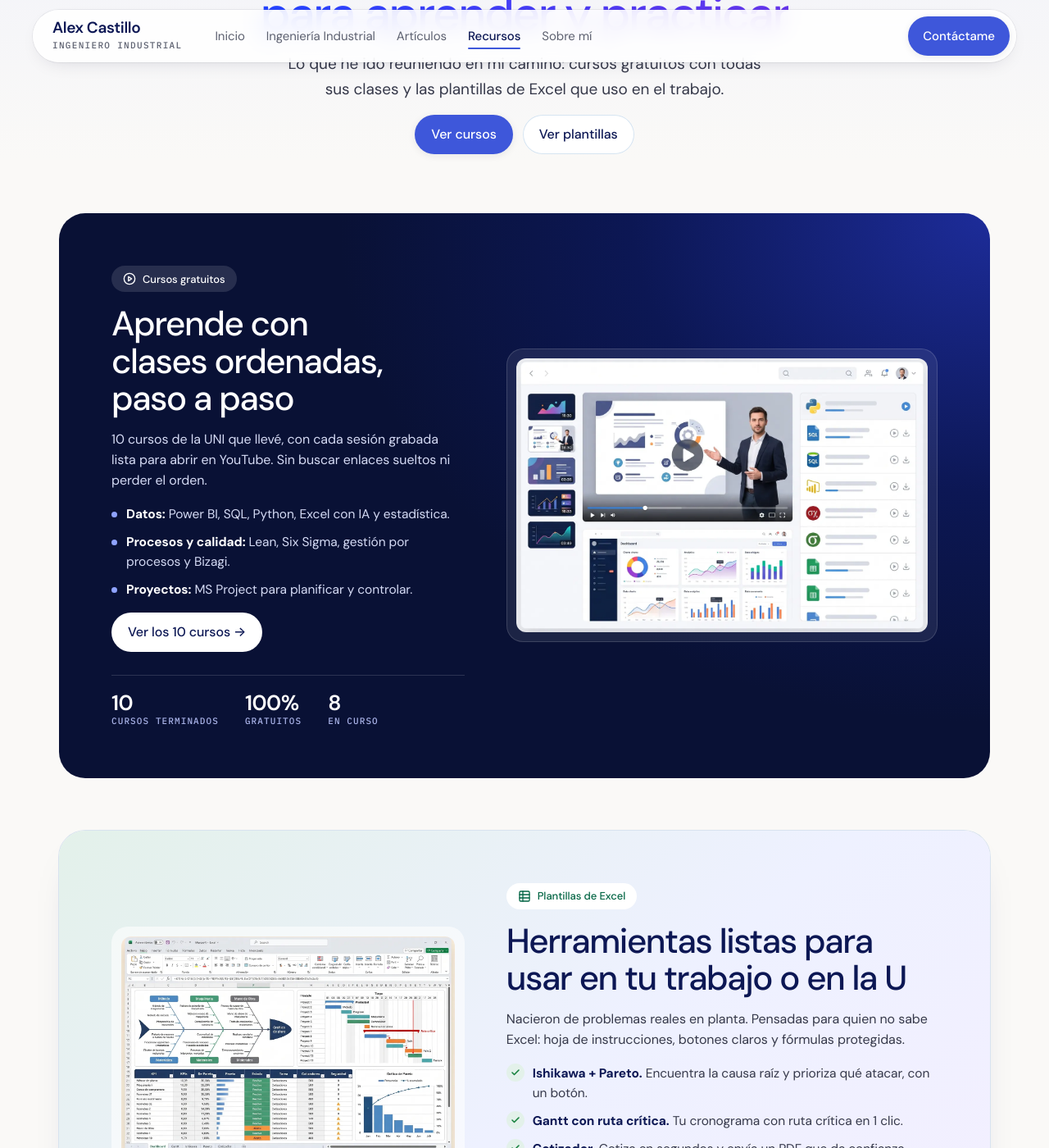
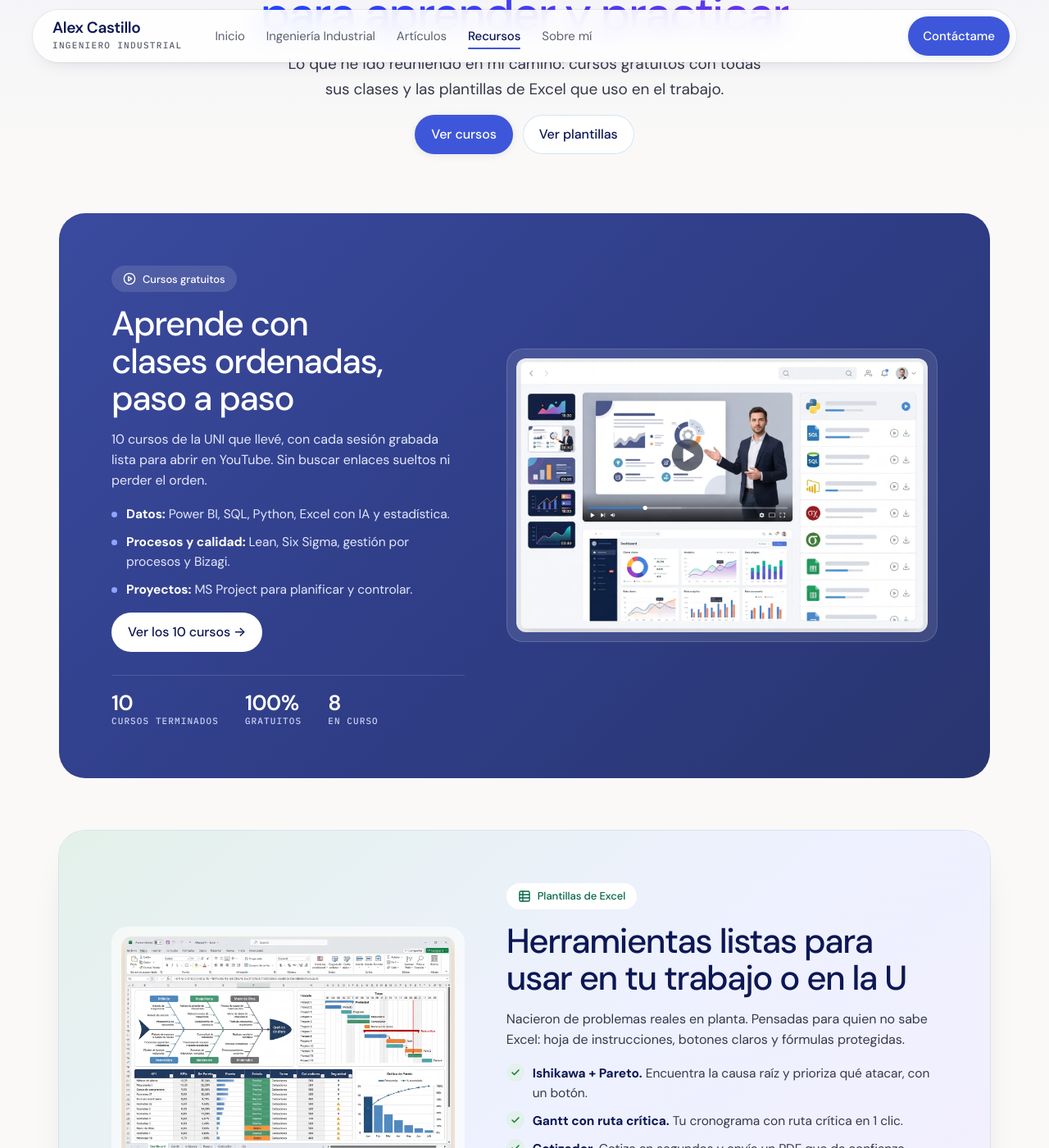
Before and after one commit to AlexCastilloFar/AlexCastilloFar.github.io, a Jekyll site: the page built from recursos/index.html, in a window 1280 px wide and 1400 px high, scrolled down 254 px. Shown: the whole window at 82% size. Built offline with Jekyll 4.4.1, drawn with Linux system fonts in a browser that asks for light colours.

Commit message:
Recursos: panel de cursos más suave (pendiente de aprobación)
Co-Authored-By: Claude Opus 5.5 <noreply@anthropic.com>
Claude-Session: https://claude.ai/code/session_01PDpecnC4qJskpxKXANRDtd

```diff
--- a/assets/css/style.css
+++ b/assets/css/style.css
@@ -1376,3 +1376,8 @@ body:not(.s-inicio):not(.l-post):not(.s-plantillas):not(.s-ingenieria) main{back
 .rc-light{background:linear-gradient(140deg,#e3f1ea 0%,#eef1ff 55%,#f3efff 100%);box-shadow:0 0 0 1px #d8e3ef,0 24px 48px -32px rgba(12,23,84,.35)}
 .rc-light .rc-marco.claro{background:rgba(255,255,255,.6)}
 .rc-light .rc-k.verde{background:#fff}
+/* Recursos: panel de Cursos más suave (menos encendido) */
+.rc-dark{background:linear-gradient(135deg,#3a4a9e 0%,#2f3d86 55%,#28356f 100%)}
+.rc-dark p,.rc-dark li{color:#e3e7fb}
+.rc-sellos small{color:#c9d0f2}
+.rc-dark .rc-marco{background:rgba(255,255,255,.1)}
```
